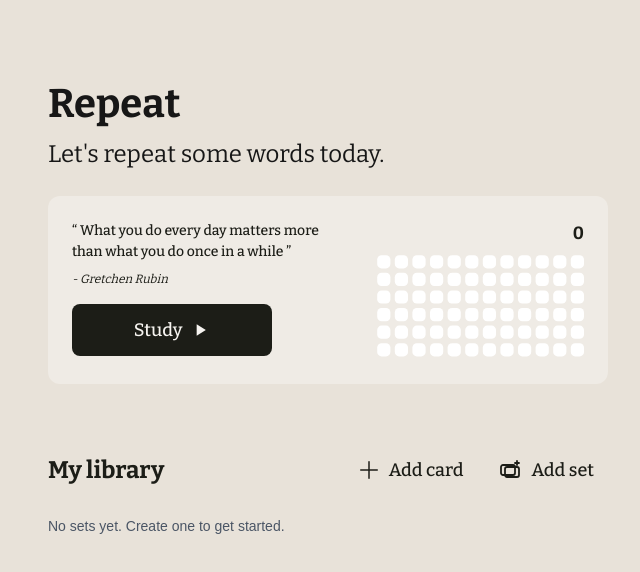
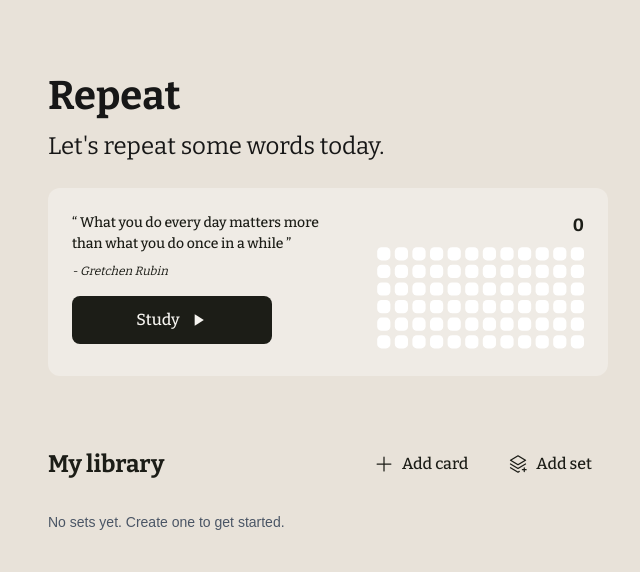
Before and after one commit to ValentinaButenko/repeat, a Next.js app: page /home in a window 1280 px wide. Shown: the top 572 px of the page, without its empty margins (312-952 px from the left). Built offline with nearby package versions, Linux system fonts and the light colour scheme.

Commit message:
Update study interface: replace arrow icons with Phosphor icons, stretch progress bar, remove study title

```diff
--- a/app/globals.css
+++ b/app/globals.css
@@ -48,13 +48,13 @@ h1 {
   justify-content: center;
   gap: 8px;
   width: 200px;
-  height: 52px;
+  height: 48px;
   border-radius: 8px;
   background: #1C1D17;
   color: #F6F4F0;
   font-family: var(--font-bitter), serif;
   font-weight: 500;
-  font-size: 18px;
+  font-size: 16px;
 }
 
 .btn-secondary {
@@ -65,14 +65,15 @@ h1 {
   background: transparent;
   color: #1C1D17;
   border-radius: 8px;
-  padding: 10px 14px;
+  padding: 12px 16px;
   font-family: var(--font-bitter), serif;
   font-weight: 500;
-  font-size: 18px;
+  font-size: 16px;
   outline: none;
   text-decoration: none;
   white-space: nowrap;
   line-height: 1;
+  height: 48px;
 }
 
 .btn-secondary:hover {
--- a/app/home/page.tsx
+++ b/app/home/page.tsx
@@ -8,7 +8,7 @@ import { SetRepo } from '../../repo/sets';
 import { UserSettingsRepo } from '../../repo/userSettings';
 import { useRouter } from 'next/navigation';
 import LanguageSelector from '../../components/LanguageSelector';
-import { ArrowRight } from '@phosphor-icons/react';
+import { ArrowRight, StackPlus, Plus } from '@phosphor-icons/react';
 
 export default function HomePage() {
   const router = useRouter();
@@ -59,7 +59,7 @@ export default function HomePage() {
     };
   }, [sets]);
   return (
-    <div className="w-full pt-[80px] flex flex-col gap-6">
+    <div className="w-full pt-[72px] flex flex-col gap-6">
       <div className="flex items-center justify-between">
         <div>
           <h1>Repeat</h1>
@@ -120,18 +120,11 @@ export default function HomePage() {
           <h2 style={{ fontFamily: 'var(--font-bitter)', fontWeight: 700, fontSize: 24, color: '#1C1D17' }}>My library</h2>
           <div className="flex items-center gap-2">
             <Link href="/home/new-card" className="btn-secondary">
-              <svg width="24" height="24" viewBox="0 0 256 256" fill="currentColor" aria-hidden="true">
-                <path d="M224,128a8,8,0,0,1-8,8H136v80a8,8,0,0,1-16,0V136H40a8,8,0,0,1,0-16h80V40a8,8,0,0,1,16,0v80h80A8,8,0,0,1,224,128Z"/>
-              </svg>
+              <Plus size={20} />
               <span>Add card</span>
             </Link>
             <Link href="/home/new-set" className="btn-secondary">
-              <svg width="24" height="24" viewBox="0 0 24 24" fill="none" stroke="currentColor" aria-hidden="true">
-                <rect x="2" y="7" width="14" height="10" rx="2" strokeWidth="1.8" />
-                <rect x="6" y="9" width="14" height="10" rx="2" strokeWidth="1.8" />
-                <line x1="18" y1="3" x2="18" y2="7" strokeWidth="1.8" strokeLinecap="round" />
-                <line x1="16" y1="5" x2="20" y2="5" strokeWidth="1.8" strokeLinecap="round" />
-              </svg>
+              <StackPlus size={20} />
               <span>Add set</span>
             </Link>
           </div>
--- a/app/sets/[setId]/page.tsx
+++ b/app/sets/[setId]/page.tsx
@@ -5,6 +5,7 @@ import { useParams, useSearchParams } from 'next/navigation';
 import { db } from '../../../db';
 import type { Card, CardSet } from '../../../db/types';
 import Breadcrumbs from '../../../components/Breadcrumbs';
+import { Plus, MagicWand } from '@phosphor-icons/react';
 
 export default function SetDetails() {
   const params = useParams<{ setId: string }>();
@@ -45,24 +46,20 @@ export default function SetDetails() {
     return c.front.toLowerCase().includes(q) || (c.back ?? '').toLowerCase().includes(q);
   });
   return (
-    <div className="mx-auto pt-[80px] max-w-[1280px] flex flex-col gap-6">
+    <div className="mx-auto pt-[72px] max-w-[1280px] flex flex-col gap-6">
       <Breadcrumbs />
 
       {/* Header - always visible */}
-      <div className="flex items-center justify-between">
+      <div className="flex items-center justify-between mt-6">
         <h1 className="m-0">{set.name}</h1>
         {cards.length > 0 && (
           <div className="flex items-center gap-4">
             <Link href={`/sets/${setId}/new-card`} className="btn-secondary">
-              <svg width="18" height="18" viewBox="0 0 256 256" fill="currentColor" aria-hidden="true">
-                <path d="M224,128a8,8,0,0,1-8,8H136v80a8,8,0,0,1-16,0V136H40a8,8,0,0,1,0-16h80V40a8,8,0,0,1,16,0v80h80A8,8,0,0,1,224,128Z"/>
-              </svg>
+              <Plus size={20} />
               <span>Add card</span>
             </Link>
             <button className="btn-secondary" disabled>
-              <svg width="18" height="18" viewBox="0 0 24 24" fill="none" stroke="currentColor" aria-hidden="true">
-                <path d="M12 3l2 4 4 2-4 2-2 4-2 4-2-4-4-2 4-2 2-4z" strokeWidth="1.8"/>
-              </svg>
+              <MagicWand size={20} />
               <span>Generate cards</span>
             </button>
             <Link href={`/study/${setId}?restart=1`} className="btn-primary">
@@ -86,15 +83,11 @@ export default function SetDetails() {
           </h2>
           <div className="flex items-center gap-4">
             <Link href={`/sets/${setId}/new-card`} className="btn-secondary">
-              <svg width="18" height="18" viewBox="0 0 256 256" fill="currentColor" aria-hidden="true">
-                <path d="M224,128a8,8,0,0,1-8,8H136v80a8,8,0,0,1-16,0V136H40a8,8,0,0,1,0-16h80V40a8,8,0,0,1,16,0v80h80A8,8,0,0,1,224,128Z"/>
-              </svg>
+              <Plus size={20} />
               <span>Add card</span>
             </Link>
             <button className="btn-primary">
-              <svg width="18" height="18" viewBox="0 0 24 24" fill="none" stroke="currentColor" aria-hidden="true">
-                <path d="M12 3l2 4 4 2-4 2-2 4-2-4-4-2 4-2 2-4z" strokeWidth="1.8"/>
-              </svg>
+              <MagicWand size={20} />
               <span>Generate cards</span>
             </button>
           </div>
--- a/app/study/[setId]/page.tsx
+++ b/app/study/[setId]/page.tsx
@@ -1,16 +1,31 @@
 "use client";
 import Trainer from '../../../components/Trainer';
 import type { UUID } from '../../../db/types';
-import { use } from 'react';
+import { use, useEffect, useState } from 'react';
 import Breadcrumbs from '../../../components/Breadcrumbs';
+import { db } from '../../../db';
+import type { CardSet } from '../../../db/types';
 
 export default function StudySetPage({ params, searchParams }: { params: { setId: string }; searchParams: Promise<{ restart?: string }> }) {
   const sp = use(searchParams);
   const forceAll = sp?.restart === '1';
+  const [set, setSet] = useState<CardSet | null>(null);
+
+  useEffect(() => {
+    async function loadSet() {
+      const s = await db.sets.get(params.setId);
+      setSet(s ?? null);
+    }
+    loadSet();
+  }, [params.setId]);
+
   return (
-    <div className="mx-auto pt-[80px] max-w-[1280px]">
+    <div className="mx-auto pt-[72px] max-w-[1280px] flex flex-col gap-6">
       <Breadcrumbs />
-      <Trainer scope={{ setId: params.setId as unknown as UUID }} forceAll={forceAll} />
+
+      <div className="mt-6">
+        <Trainer scope={{ setId: params.setId as unknown as UUID }} forceAll={forceAll} />
+      </div>
     </div>
   );
 }
--- a/app/study/all/page.tsx
+++ b/app/study/all/page.tsx
@@ -6,9 +6,11 @@ export default function StudyAllPage({ searchParams }: { searchParams: Promise<{
   const sp = use(searchParams);
   const forceAll = sp?.restart === '1';
   return (
-    <div className="mx-auto pt-[80px] max-w-[1280px]">
+    <div className="mx-auto pt-[72px] max-w-[1280px]">
       <Breadcrumbs />
-      <Trainer scope={{ all: true }} forceAll={forceAll} />
+      <div className="mt-6">
+        <Trainer scope={{ all: true }} forceAll={forceAll} />
+      </div>
     </div>
   );
 }
--- a/components/Breadcrumbs.tsx
+++ b/components/Breadcrumbs.tsx
@@ -4,6 +4,7 @@ import { usePathname } from 'next/navigation';
 import { useEffect, useState } from 'react';
 import { db } from '../db';
 import type { CardSet } from '../db/types';
+import { Dot } from '@phosphor-icons/react';
 
 function getParentPath(pathname: string): string | null {
   if (pathname === '/home' || pathname === '/' || pathname.startsWith('/onboarding')) return null;
@@ -37,19 +38,19 @@ export default function Breadcrumbs() {
         <nav className="flex items-center gap-2 text-[#1C1D17]" aria-label="Breadcrumb">
           <Link
             href="/home"
-            className="inline-flex items-center gap-2 text-[18px] font-medium font-[var(--font-bitter)] no-underline hover:opacity-80 active:opacity-60"
+            className="inline-flex items-center gap-2 text-base font-medium font-[var(--font-bitter)] no-underline hover:opacity-80 active:opacity-60"
           >
             Home
           </Link>
-          <span aria-hidden className="text-[#8D8E8B]">/</span>
+          <Dot size={16} className="text-[#8D8E8B]" />
           <Link
             href={`/sets/${setId}`}
-            className="inline-flex items-center gap-2 text-[18px] font-medium font-[var(--font-bitter)] no-underline hover:opacity-80 active:opacity-60"
+            className="inline-flex items-center gap-2 text-base font-medium font-[var(--font-bitter)] no-underline hover:opacity-80 active:opacity-60"
           >
             {setName ?? 'Set'}
           </Link>
-          <span aria-hidden className="text-[#8D8E8B]">/</span>
-          <span className="text-[18px] font-medium font-[var(--font-bitter)] text-[#1C1D17]">Study cards</span>
+          <Dot size={16} className="text-[#8D8E8B]" />
+          <span className="text-base font-medium font-[var(--font-bitter)] text-[#1C1D17]">Study cards</span>
         </nav>
       </div>
     );
@@ -65,7 +66,7 @@ export default function Breadcrumbs() {
     <div className="mb-2">
       <Link
         href={parent}
-        className="inline-flex items-center gap-2 text-[18px] font-medium text-[#1C1D17] font-[var(--font-bitter)] no-underline hover:opacity-80 active:opacity-60"
+        className="inline-flex items-center gap-2 text-base font-medium text-[#1C1D17] font-[var(--font-bitter)] no-underline hover:opacity-80 active:opacity-60"
       >
         <span aria-hidden>←</span>
         <span>{label}</span>
--- a/components/Trainer.tsx
+++ b/components/Trainer.tsx
@@ -8,6 +8,7 @@ import Link from 'next/link';
 import Modal from './Modal';
 import LottieOnce from './LottieOnce';
 import { UserSettingsRepo } from '../repo/userSettings';
+import { CaretLeft, CaretRight } from '@phosphor-icons/react';
 
 interface Props {
   scope: { setId?: UUID } | { all: true };
@@ -105,11 +106,7 @@ export default function Trainer({ scope, forceAll = false }: Props) {
 
   return (
     <div className="flex flex-col gap-10">
-      {/* Header: title + restart */}
-      <div className="flex items-center justify-between">
-        <h1 className="m-0">Study cards</h1>
-        <button className="btn-secondary" onClick={onRestart}>↻ Restart</button>
-      </div>
+
 
       {/* Card */}
       <button
@@ -161,7 +158,7 @@ export default function Trainer({ scope, forceAll = false }: Props) {
       )}
 
       {/* Progress and navigation (fixed at bottom with 80px margin) */}
-      <div className="fixed bottom-[80px] left-1/2 -translate-x-1/2 w-full max-w-[800px] flex flex-col gap-3 px-6">
+      <div className="fixed bottom-[80px] left-[360px] right-[360px] flex flex-col gap-3 px-6">
         <div className="flex items-center justify-between w-full">
           <button
             className="btn-secondary"
@@ -171,7 +168,8 @@ export default function Trainer({ scope, forceAll = false }: Props) {
               setPhase('show');
             }}
           >
-            ← Previous
+            <CaretLeft size={20} color="#1C1D17" />
+            <span>Previous</span>
           </button>
           <div className="text-[16px] font-medium font-[var(--font-bitter)] text-[#1C1D17]">
             {Math.min(index + 1, total)} / {total}
@@ -184,7 +182,8 @@ export default function Trainer({ scope, forceAll = false }: Props) {
               setPhase('show');
             }}
           >
-            Next →
+            <span>Next</span>
+            <CaretRight size={20} color="#1C1D17" />
           </button>
         </div>
         <div className="w-full h-1" style={{ background: '#FFFFFF' }}>
```
